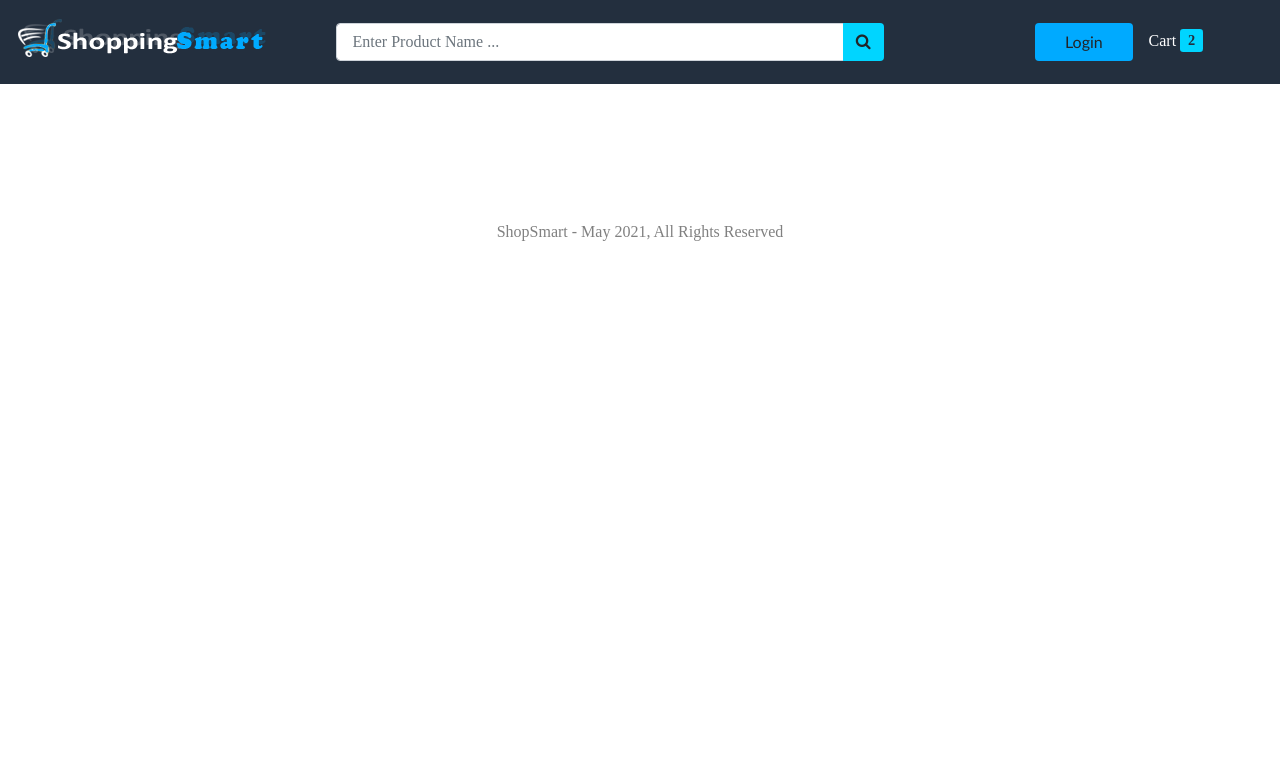
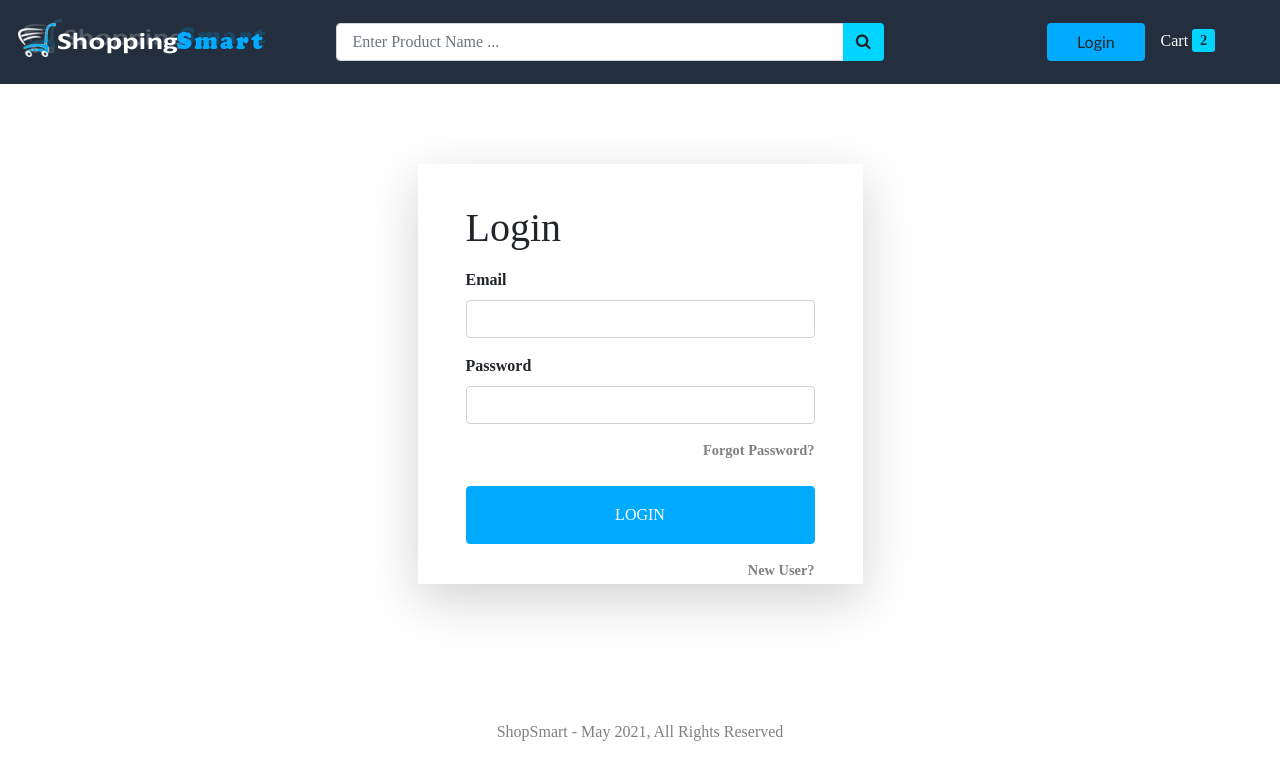
Before and after one commit to aleksandar-ristic-zz/ShopSmart, a React (Create React App) app in the folder client/: page /login in a window 1280 px wide. Shown: the top 780 px of the page. Built offline with nearby package versions, Linux system fonts and the light colour scheme; a web font is replaced by a local one; what react-alert-template-basic would draw is missing.

Commit message:
Added user login func

```diff
--- a/client/src/App.js
+++ b/client/src/App.js
@@ -4,6 +4,7 @@ import Header from './components/layout/Header'
 import Footer from './components/layout/Footer'
 import Home from './components/Home'
 import ProductDetails from './components/product/ProductDetails'
+import Login from './components/user/Login'
 
 function App() {
   return (
@@ -13,6 +14,7 @@ function App() {
       <Route exact path="/" component={Home} />
       <Route path="/search/:keyword" component={Home} />
       <Route exact path="/product/:id" component={ProductDetails} />
+      <Route path="/login" component={Login} />
       <Footer />
       </div>
     </>
--- /dev/null
+++ b/client/src/actions/userActions.js
@@ -0,0 +1,73 @@
+import axios from 'axios';
+
+import {
+  LOGIN_REQUEST,
+  LOGIN_SUCCESS,
+  LOGIN_FAIL,
+  REGISTER_REQUEST,
+  REGISTER_SUCCESS,
+  REGISTER_FAIL,
+  CLEAR_ERRORS
+} from '../constants/userConstants'
+
+// Login
+export const loginUser = (email, password) => async dispatch => {
+  try {
+
+    dispatch({ type: LOGIN_REQUEST });
+
+    const config = {
+      headers: {
+        'Content-Type': 'application/json'
+      }
+    }
+
+    const { data } = await axios.post(
+      '/api/v1/login', {email, password}, config);
+
+    dispatch({
+      type: LOGIN_SUCCESS,
+      payload: data.user
+    })
+
+  } catch(err) {
+    dispatch({
+      type: LOGIN_FAIL,
+      payload: err.response.data.errorMessage
+    });
+  }
+}
+
+export const registerUser = (user) => async dispatch => {
+  try {
+
+    dispatch({ type: REGISTER_REQUEST });
+
+    const config = {
+      headers: {
+        'Content-Type': 'multipart/form-data'
+      }
+    }
+
+    const { data } = await axios.post(
+      '/api/v1/register', user, config);
+
+    dispatch({
+      type: REGISTER_SUCCESS,
+      payload: data.user
+    })
+
+  } catch(err) {
+    dispatch({
+      type: REGISTER_FAIL,
+      payload: err.response.data.errorMessage
+    });
+  }
+}
+
+// Clear Errors
+export const clearErrors = () => async dispatch => {
+  dispatch({
+    type: CLEAR_ERRORS
+  });
+}
--- a/client/src/components/Home.js
+++ b/client/src/components/Home.js
@@ -4,13 +4,13 @@ import Pagination from 'react-js-pagination'
 import Slider from 'rc-slider'
 import 'rc-slider/assets/index.css'
 
+import Loader from './layout/Loader'
 import  MetaData from './layout/MetaData'
 import Product from './product/Product'
-import Loader from './layout/Loader'
 
+import { useAlert } from 'react-alert'
 import { useDispatch, useSelector } from 'react-redux'
 import { getProducts } from '../actions/productActions'
-import { useAlert } from 'react-alert'
 
 const { createSliderWithTooltip } = Slider;
 const Range = createSliderWithTooltip(Slider.Range)
--- a/client/src/components/layout/Header.js
+++ b/client/src/components/layout/Header.js
@@ -20,7 +20,7 @@ const Header = () => {
       </div>
 
       <div className="col-12 col-md-3 mt-4 mt-md-0 text-center">
-        <button className="btn" id="login_btn">Login</button>
+        <Link to="/login" className="btn ml-4" id="login_btn">Login</Link>
 
         <span id="cart" className="ml-3">Cart</span>
         <span className="ml-1" id="cart_count">2</span>
--- /dev/null
+++ b/client/src/components/user/Login.js
@@ -0,0 +1,89 @@
+import React, { useState, useEffect } from 'react'
+import { Link } from 'react-router-dom'
+
+import Loader from '../layout/Loader'
+import  MetaData from '../layout/MetaData'
+
+import { useAlert } from 'react-alert'
+import { useDispatch, useSelector } from 'react-redux'
+import { loginUser, clearErrors } from '../../actions/userActions'
+
+const Login = ({ history }) => {
+
+  const [email, setEmail] = useState('');
+  const [password, setPassword] = useState('');
+
+  const alert = useAlert();
+  const dispatch = useDispatch();
+
+  const { isAuth, error, loading } = useSelector(state => state.auth)
+
+  useEffect(() => {
+    if (isAuth) {
+      history.push('/');
+    }
+
+    if(error) {
+      alert.error(error);
+      dispatch(clearErrors);
+    }
+  }, [dispatch, alert, isAuth, error, history])
+
+  const submitHandler = e => {
+    e.preventDefault();
+    dispatch(loginUser(email, password));
+  }
+
+  return (
+    <>
+      {loading ? <Loader /> : (
+        <>
+
+        <MetaData title={'Login user'} />
+        <div className="row wrapper">
+      <div className="col-10 col-lg-5">
+          <form className="shadow-lg" onSubmit={submitHandler}>
+              <h1 className="mb-3">Login</h1>
+              <div className="form-group">
+                <label htmlFor="email_field">Email</label>
+                <input
+                  type="email"
+                  id="email_field"
+                  className="form-control"
+                  value={email}
+                  onChange={(e) => setEmail(e.target.value)}
+                />
+              </div>
+
+              <div className="form-group">
+                <label htmlFor="password_field">Password</label>
+                <input
+                  type="password"
+                  id="password_field"
+                  className="form-control"
+                  value={password}
+                  onChange={(e) => setPassword(e.target.value)}
+                />
+              </div>
+
+              <Link to="/password/forgot" className="float-right mb-4">Forgot Password?</Link>
+
+              <button
+                id="login_button"
+                type="submit"
+                className="btn btn-block py-3"
+              >
+                LOGIN
+              </button>
+
+              <Link to="/register" className="float-right mt-3">New User?</Link>
+            </form>
+        </div>
+    </div>
+        </>
+      )}
+    </>
+  )
+}
+
+export default Login
--- /dev/null
+++ b/client/src/constants/userConstants.js
@@ -0,0 +1,9 @@
+export const LOGIN_REQUEST = 'LOGIN_REQUEST'
+export const LOGIN_SUCCESS = 'LOGIN_SUCCESS'
+export const LOGIN_FAIL = 'LOGIN_FAIL'
+
+export const REGISTER_REQUEST = 'REGISTER_REQUEST'
+export const REGISTER_SUCCESS = 'REGISTER_SUCCESS'
+export const REGISTER_FAIL = 'REGISTER_FAIL'
+
+export const CLEAR_ERRORS = 'CLEAR_ERRORS'
--- /dev/null
+++ b/client/src/reducers/userReducer.js
@@ -0,0 +1,46 @@
+import {
+  LOGIN_REQUEST,
+  LOGIN_SUCCESS,
+  LOGIN_FAIL,
+  REGISTER_REQUEST,
+  REGISTER_SUCCESS,
+  REGISTER_FAIL,
+  CLEAR_ERRORS
+} from '../constants/userConstants'
+
+export const authReducer = (state = { user: {} }, action) => {
+  const { type, payload } = action;
+
+  switch(type) {
+    case REGISTER_REQUEST:
+    case LOGIN_REQUEST:
+      return {
+        loading: true,
+        isAuth: false
+      }
+    case REGISTER_SUCCESS:
+    case LOGIN_SUCCESS:
+      return {
+        ...state,
+        loading: false,
+        isAuth: true,
+        user: payload
+      }
+    case REGISTER_FAIL:
+    case LOGIN_FAIL:
+      return {
+        ...state,
+        loading: false,
+        isAuth: false,
+        user: null,
+        error: payload
+      }
+    case CLEAR_ERRORS:
+      return {
+        ...state,
+        error: null
+      }
+    default:
+      return state;
+  }
+}
--- a/client/src/store.js
+++ b/client/src/store.js
@@ -4,9 +4,12 @@ import { composeWithDevTools } from 'redux-devtools-extension'
 
 import { productsReducer, productDetailsReducer }  from './reducers/productReducer'
 
+import { authReducer } from './reducers/userReducer'
+
 const reducer = combineReducers({
   products: productsReducer,
-  productDetails: productDetailsReducer
+  productDetails: productDetailsReducer,
+  auth: authReducer
 });
 
 let initialState = {}
```
